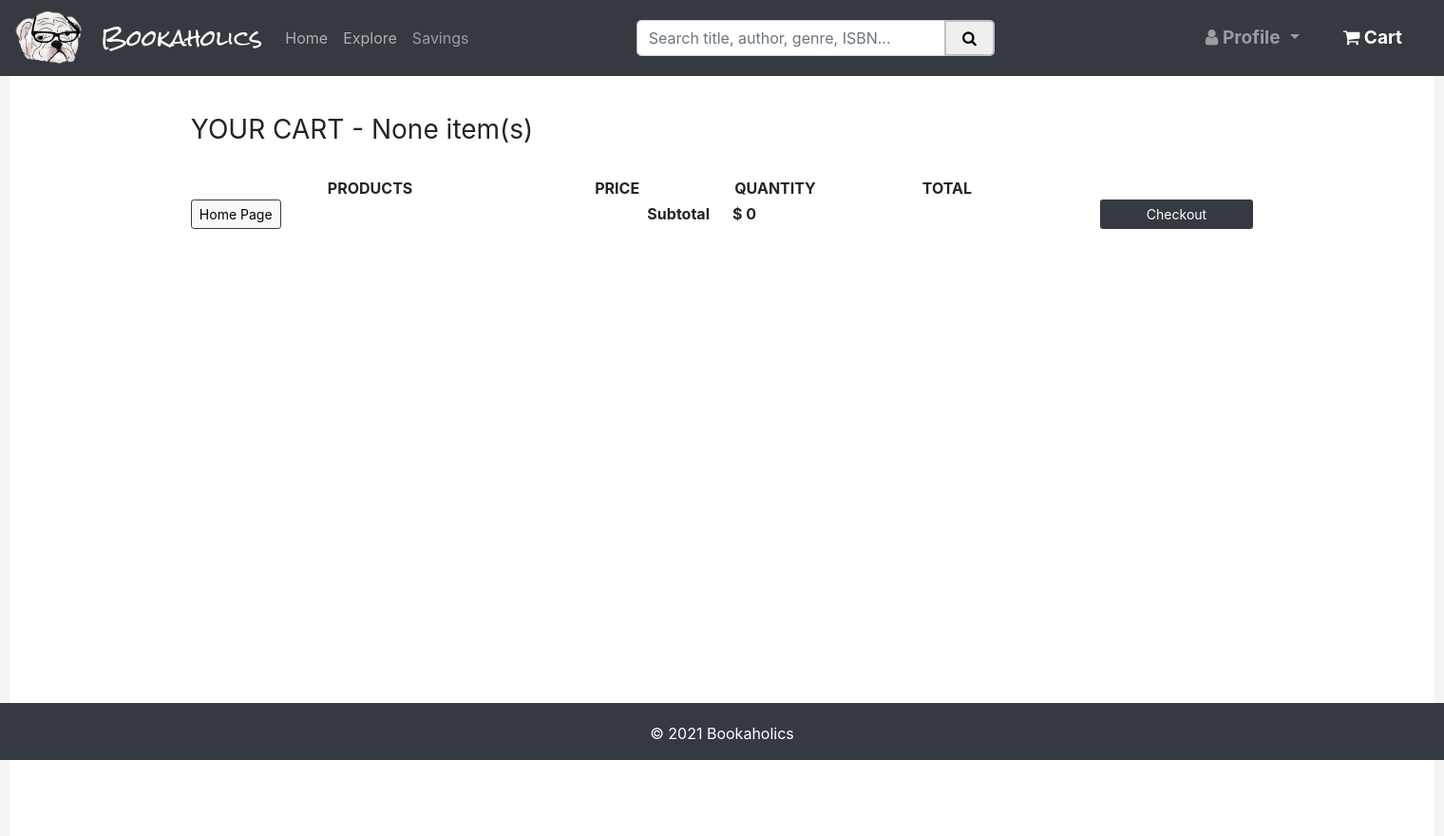
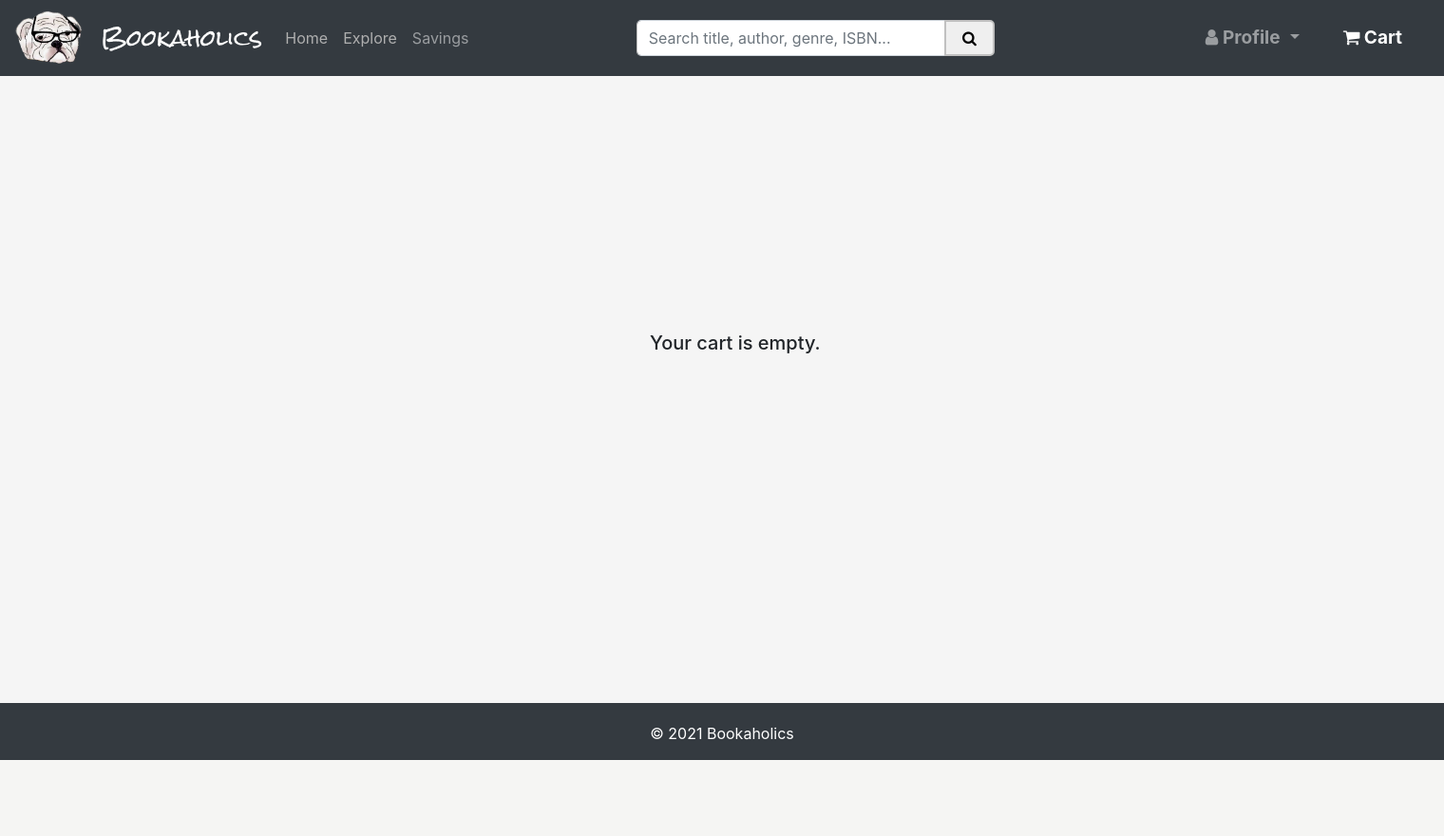
Before and after one commit to dseeler/bookaholics, a Django app: page /shopping_cart in a window 1520 px wide. Shown: the whole page at 95% size. After the commit the page ends 800 px from the top, so only its background shows below. Run offline with Django 3.2, Linux system fonts and the light colour scheme; a user stored in the database is signed in; data comes from the database, SQL or seed files in the repository; both versions use the stored data as it was after the commit; parts of the project's set-up code (start-up, migrations or seed data) failed here and were passed over; some libraries are stand-ins or nearby versions.

Commit message:
Cart UI bug fixes

```diff
--- a/django_project/bookstore/static/bookstore/css/base.css
+++ b/django_project/bookstore/static/bookstore/css/base.css
@@ -1,10 +1,14 @@
 
 html, body{
     width: 100%;
-    height: 100%;
+    min-height: 100%;
     margin: 0;
     padding: 0;
     background-color: whitesmoke;
+}
+
+body{
+    margin-bottom: 60px;
 }
 
 #search-bar{
@@ -85,7 +89,7 @@ footer{
     bottom: 0;
     width: 100%;
     height: 60px;
-    color: white;
+    color:  white;
     text-align: center;
     padding-top: 20px;
 }
--- a/django_project/bookstore/static/bookstore/css/cart.css
+++ b/django_project/bookstore/static/bookstore/css/cart.css
@@ -3,13 +3,93 @@
     width: 1500px;
 }
 
-#book-title{
+#cart-content{
+    width: 100%;
+    min-height: 100%;
+}
 
+#cart-title{
+    font-weight: normal;
+    padding-top: 25px;
+    margin-bottom: 25px;
+}
+
+#cart-title-empty-div{
+    height: 100%;
+    position: absolute;
+    left: 45%;
+    top: 0;
+    display: flex;
+    justify-content: center;
+    align-items: center;
+}
+
+#cart-title-empty{
+    text-align: center;
+    margin-top: -70px;
+}
+
+table{
+    height: 100%;
+    width: 100%;
+}
+
+td{
+    padding: 20px 0 20px 0;
+}
+
+#th-image{
+    width: 20%;
+}
+
+.td-image{
+    text-align: center;
+}
+
+#th-products{
+    text-align: center;
+    width: 20%;
+}
+
+#th-price, .td-price{
+    width: 15%;
+    text-align: center;
+}
+
+#th-quantity, .td-quantity{
+    width: 15%;
+    text-align: center;
+}
+
+#th-total, .td-total{
+    width: 15%;
+    text-align: center;
+}
+
+#th-remove, .td-remove{
+    width: 10%;
+    text-align: center;
+    padding-right: 15px;
 }
 
 #book-image{
     width: 150px;
     height: 200px;
+}
+
+#total-row{
+    padding: 10px 0 30px 0;
+    text-align: center;
+}
+
+#subtotal-container{
+    margin: 0 100px 0 80px;
+    font-size: 26px;
+}
+
+#keep-shopping-button, #checkout-button{
+    text-align: center;
+    width: 150px;
 }
 
 #increment-button:hover, #decrement-button:hover{
--- a/django_project/bookstore/templates/bookstore/cart.html
+++ b/django_project/bookstore/templates/bookstore/cart.html
@@ -8,79 +8,68 @@
     {% endblock style %}
 
     <div class="container-fluid" id="content">
-        <div class="row d-flex justify-content-center">
-            <div class="col-lg-10 col-12 pt-3">
-                <div class="d-flex flex-column pt-4">
-                    <div>
-                        <h3 class="font-weight-normal">YOUR CART - {{ cartCount }} item(s)</h3>
-                    </div>
+        <div class="container-fluid" id="cart-content">
+            {% if cartCount is None %}
+                <div id="cart-title-empty-div">
+                    <h5 id="cart-title-empty">Your cart is empty.</h5>
                 </div>
-                <br>
 
-                <div class="d-flex flex-row px-lg-5 mx-lg-5 mobile" id="heading">
-                    <div class="px-lg-5 mr-lg-5" id="produc"><b>PRODUCTS</b></div>
-                    <div class="px-lg-5 ml-lg-5" id="prc"><b>PRICE</b></div>
-                    <div class="px-lg-5 ml-lg-1" id="quantity"><b>QUANTITY</b></div>
-                    <div class="px-lg-5 ml-lg-3" id="total"><b>TOTAL</b></div>
+            {% else %}
+                <h2 id="cart-title">YOUR CART - {{ cartCount }} item(s)</h2>
+                <table border=1 frame=void rules=rows>
+                    <tr>
+                        <thead>
+                            <th id="th-products" colspan="2">PRODUCTS</th>
+                            <th id="th-price">PRICE</th>
+                            <th id="th-quantity">QUANTITY</th>
+                            <th id="th-total">TOTAL</th>
+                            <th id="th-remove"></th>
+                        </thead>
+                    </tr>
+                    {% for item in cart.values %}
+                        <tr>
+                            <td class="td-image">
+                                <img src="{{ item.book.image }}" id="book-image"/>
+                            </td>
+                            <td class="td-products">
+                                <h6>{{ item.book.title }}</h6>
+                            </td>
+                            <td class="td-price">
+                                <b>$<span id="item-{{ item.book.id }}-price">{{ item.book.price }}</span></b>
+                            </td>
+                            <td class="td-quantity">
+                                <span class="fa fa-minus-square text-secondary" id="decrement-button" onclick="changeQuantity('decrement', {{ item.book.id }}, {{ item.cart }})"></span>
+                                <input id="item-{{ item.book.id }}" class="quantity" type="number" min="1" max="99" value="{{ item.quantity }}" disabled/>
+                                <span class="fa fa-plus-square text-secondary" id="increment-button" onclick="changeQuantity('increment', {{ item.book.id }}, {{ item.cart }})"></span>
+                            </td>
+                            <td class="td-total">
+                                <b>$<span id="item-{{ item.book.id }}-total">{{ item.total }}</span></b>
+                            </td>
+                            <td class="td-remove">
+                                <div class="close" onclick="changeQuantity('remove', {{ item.book.id }}, {{ item.cart }})">&times;</div>
+                            </td>
+                        </tr>
+                    {% endfor %}
+                </table>
+
+                <div id="total-row">
+                    <button class="btn btn-sm bg-dark text-white" id="keep-shopping-button">
+                        <a href="/search" style="color: white">Keep Shopping</a>
+                    </button>
+
+                    <b class="pl-md-4" id="subtotal-container">
+                        Subtotal:<span class="pl-md-4">$<span id="subtotal" value="{{ subtotal }}">{{ subtotal }}</span>
+                        </span>
+                    </b>
+
+                    <button class="btn btn-sm bg-dark text-white" id="checkout-button">
+                        <a href="/checkout" style="color: white">Checkout</a>
+                    </button>
                 </div>
-                {% for item in cart.values %}
-                    <div class="d-flex flex-row justify-content-between align-items-center pt-lg-4 pt-2 pb-3 border-bottom mobile">
-                        <div class="d-flex flex-row align-items-center">
-                            <div>
-                                <img src="{{ item.book.image }}" id="book-image"/>
-                            </div>
-                            <div class="d-flex flex-column pl-md-3 pl-1" id="book-title">
-                                <div>
-                                    <h6>{{ item.book.title }}</h6>
-                                </div>
-                            </div>
-                        </div>
-                        <div class="pl-md-0 pl-1">
-                            <b>$<span id="item-{{ item.book.id }}-price">{{ item.book.price }}</span></b>
-                        </div>
-                        <div class="pl-md-0 pl-2">
-                            <span class="fa fa-minus-square text-secondary" id="decrement-button" onclick="changeQuantity('decrement', {{ item.book.id }}, {{ item.cart }})"></span>
-                            <span class="px-md-3 px-1">
-                                <input id="item-{{ item.book.id }}" class="quantity" type="number" min="1" max="99" value="{{ item.quantity }}" disabled/>
-                            </span>
-                            <span class="fa fa-plus-square text-secondary" id="increment-button" onclick="changeQuantity('increment', {{ item.book.id }}, {{ item.cart }})"></span>
-                        </div>
-                        <div class="pl-md-0 pl-1">
-                            <b>$<span id="item-{{ item.book.id }}-total">{{ item.total }}</span></b>
-                        </div>
-                        <div class="close" onclick="changeQuantity('remove', {{ item.book.id }}, {{ item.cart }})">&times;</div>
-                    </div>
-                {% endfor %}
-            </div>
+            {% endif %}
+
+
         </div>
-
-        <div class="row d-flex justify-content-center">
-            <div class="col-lg-10 col-12">
-                <div class="d-flex justify-content-between align-items-center">
-                    <div>
-                        <button class="btn btn-sm bg-light border border-dark">
-                            <a href="/home" style="color: black">Home Page</a>
-                        </button>
-                    </div>
-                    <div class="px-md-0 px-1" id="footer-font">
-                        <b class="pl-md-4"
-                            >Subtotal<span class="pl-md-4"
-                                >$
-                                <span id="subtotal" value="{{ subtotal }}"
-                                    >{{ subtotal }}</span
-                                ></span
-                            ></b
-                        >
-                    </div>
-                    <div>
-                        <button class="btn btn-sm bg-dark text-white px-lg-5 px-3">
-                            <a href="/checkout" style="color: white">Checkout</a>
-                        </button>
-                    </div>
-                </div>
-            </div>
-        </div>
-
         <script src="../../static/bookstore/js/cart.js"></script>
     </div>
 {% endblock content %}
```
Also changed, not shown: django_project/bookstore/templates/bookstore/cart2.html (added, +86 -0 lines), django_project/db.sqlite3.
